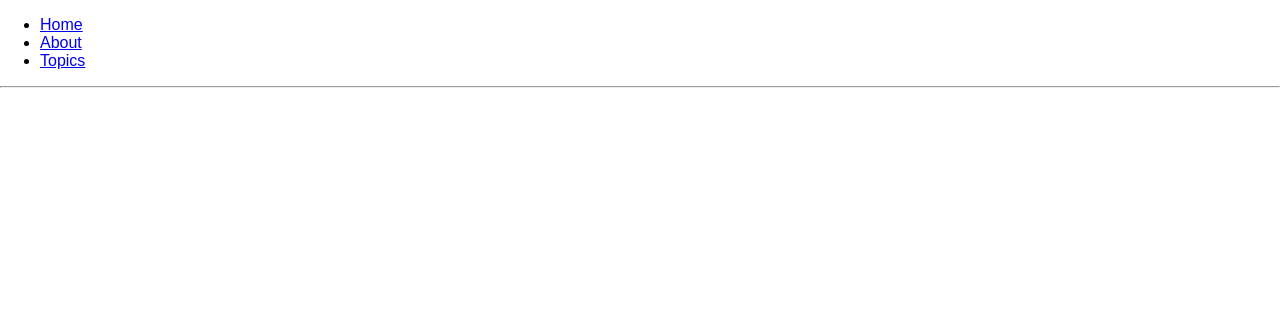
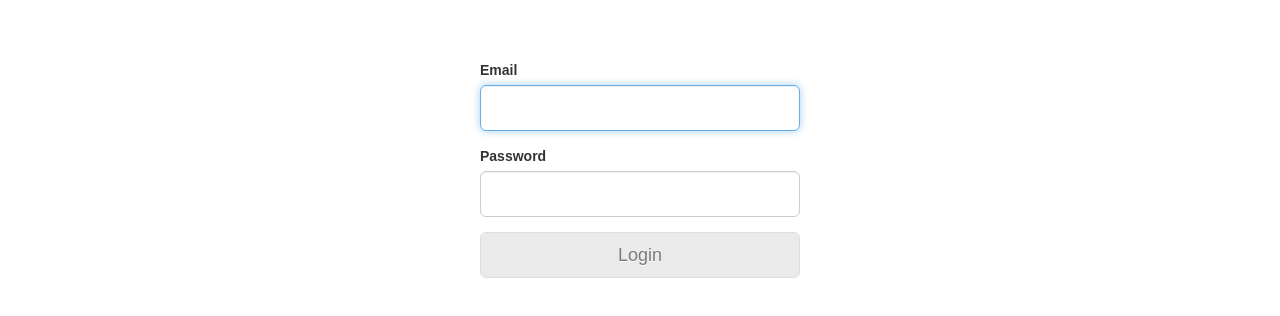
Before and after one commit to kblicharski/fswe-project, a React (Create React App) app: page /login in a window 1280 px wide. Shown: the top 316 px of the page. Built offline with nearby package versions, Linux system fonts and the light colour scheme.

Commit message:
feat(f): finish a simple login page

```diff
--- a/package.json
+++ b/package.json
@@ -33,6 +33,7 @@
   },
   "dependencies": {
     "react": "^16.2.0",
+    "react-bootstrap": "^0.32.1",
     "react-dom": "^16.2.0",
     "react-router-dom": "^4.2.2",
     "react-scripts": "1.1.1"
--- a/public/index.html
+++ b/public/index.html
@@ -19,6 +19,23 @@
     work correctly both with client-side routing and a non-root public URL.
     Learn how to configure a non-root public URL by running `npm run build`.
   -->
+
+  <!-- Latest compiled and minified CSS -->
+  <link
+    rel="stylesheet"
+    href="https://maxcdn.bootstrapcdn.com/bootstrap/3.3.7/css/bootstrap.min.css"
+    integrity="sha384-BVYiiSIFeK1dGmJRAkycuHAHRg32OmUcww7on3RYdg4Va+PmSTsz/K68vbdEjh4u"
+    crossorigin="anonymous"
+  >
+
+  <!-- Optional theme -->
+  <link
+    rel="stylesheet"
+    href="https://maxcdn.bootstrapcdn.com/bootstrap/3.3.7/css/bootstrap-theme.min.css"
+    integrity="sha384-rHyoN1iRsVXV4nD0JutlnGaslCJuC7uwjduW9SVrLvRYooPp2bWYgmgJQIXwl/Sp"
+    crossorigin="anonymous"
+  >
+
   <title>React App</title>
 </head>
 <body>
--- a/src/containers/App.js
+++ b/src/containers/App.js
@@ -1,70 +1,14 @@
 import React from 'react';
 import './App.css';
-import { BrowserRouter as Router, Link, Route } from 'react-router-dom';
+import Login from './Login';
+import { BrowserRouter as Router, Redirect, Route } from 'react-router-dom';
 
-const Home = () => (
-  <div>
-    <h2>Home</h2>
-  </div>
-);
-
-const About = () => (
-  <div>
-    <h2>About</h2>
-  </div>
-);
-
-const Topic = ({match}) => (
-  <div>
-    <h3>{match.params.topicId}</h3>
-  </div>
-);
-
-const Topics = ({match}) => (
-  <div>
-    <h2>Topics</h2>
-    <ul>
-      <li>
-        <Link to={`${match.url}/rendering`}>
-          Rendering with React
-        </Link>
-      </li>
-      <li>
-        <Link to={`${match.url}/components`}>
-          Components
-        </Link>
-      </li>
-      <li>
-        <Link to={`${match.url}/props-v-state`}>
-          Props v. State
-        </Link>
-      </li>
-    </ul>
-
-    <Route path={`${match.path}/:topicId`} component={Topic} />
-    <Route
-      exact path={match.path} render={() => (
-      <h3>Please select a topic.</h3>
-    )}
-    />
-  </div>
-);
-
-const BasicExample = () => (
+const App = () => (
   <Router>
     <div>
-      <ul>
-        <li><Link to="/">Home</Link></li>
-        <li><Link to="/about">About</Link></li>
-        <li><Link to="/topics">Topics</Link></li>
-      </ul>
-
-      <hr />
-
-      <Route exact path="/" component={Home} />
-      <Route path="/about" component={About} />
-      <Route path="/topics" component={Topics} />
+      <Route exact path="/" render={() => <Redirect to="/login" />} />
+      <Route exact path="/login" component={Login} />
     </div>
   </Router>
 );
-export default BasicExample;
+export default App;
--- /dev/null
+++ b/src/containers/Login.css
@@ -0,0 +1,10 @@
+@media all and (min-width: 480px) {
+  .Login {
+    padding: 60px 0;
+  }
+
+  .Login form {
+    margin: 0 auto;
+    max-width: 320px;
+  }
+}
--- /dev/null
+++ b/src/containers/Login.js
@@ -0,0 +1,62 @@
+import React, { Component } from 'react';
+import { Button, FormGroup, FormControl, ControlLabel } from 'react-bootstrap';
+import './Login.css';
+
+export default class Login extends Component {
+  constructor(props) {
+    super(props);
+
+    this.state = {
+      email: '',
+      password: ''
+    };
+  }
+
+  validateForm() {
+    return this.state.email.length > 0 && this.state.password.length > 0;
+  }
+
+  handleChange = event => {
+    this.setState({
+      [event.target.id]: event.target.value
+    });
+  };
+
+  handleSubmit = event => {
+    event.preventDefault();
+  };
+
+  render() {
+    return (
+      <div className="Login">
+        <form onSubmit={this.handleSubmit}>
+          <FormGroup controlId="email" bsSize="large">
+            <ControlLabel>Email</ControlLabel>
+            <FormControl
+              autoFocus
+              type="email"
+              value={this.state.email}
+              onChange={this.handleChange}
+            />
+          </FormGroup>
+          <FormGroup controlId="password" bsSize="large">
+            <ControlLabel>Password</ControlLabel>
+            <FormControl
+              value={this.state.password}
+              onChange={this.handleChange}
+              type="password"
+            />
+          </FormGroup>
+          <Button
+            block
+            bsSize="large"
+            disabled={!this.validateForm()}
+            type="submit"
+          >
+            Login
+          </Button>
+        </form>
+      </div>
+    );
+  }
+}
```
Also changed, not shown: 1 other file (tests, documents, lock files or other folders).
